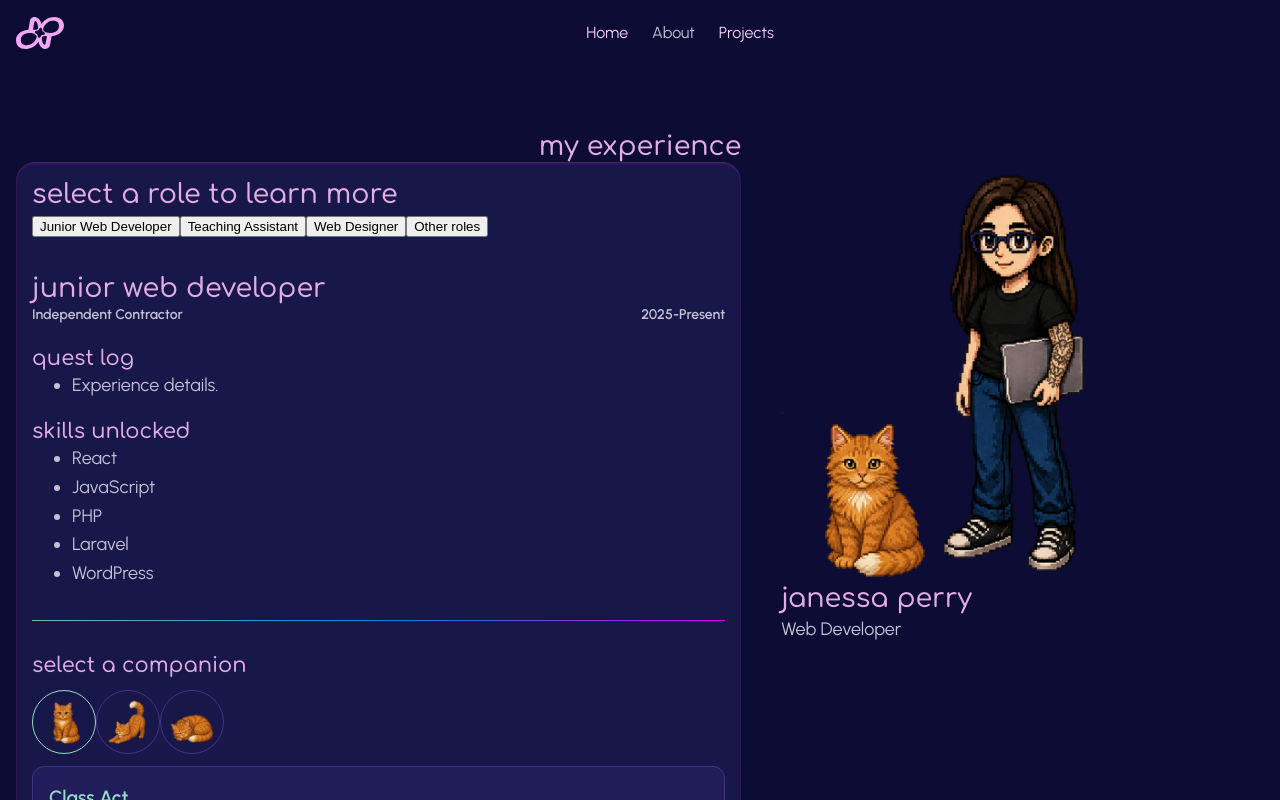
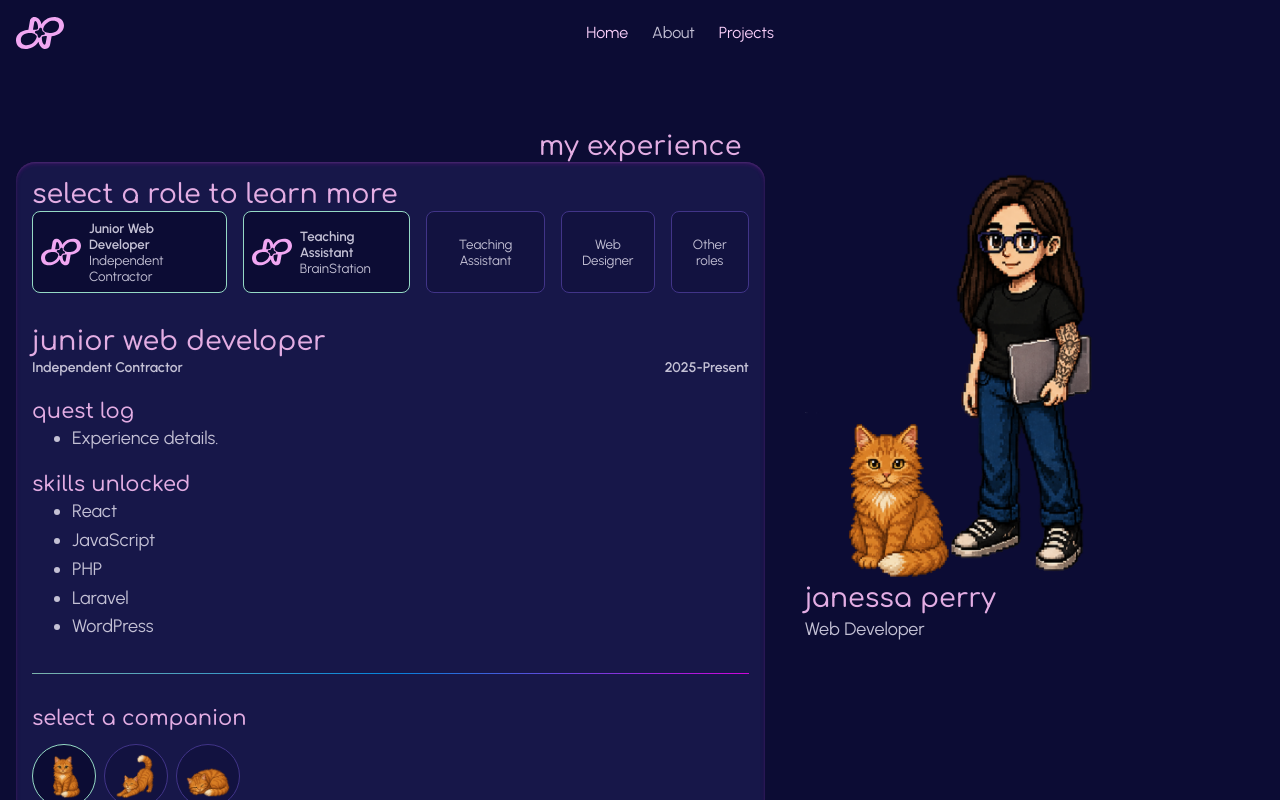
Before and after one commit to janessaperry/portfolio-vue, a Vue app: page /about in a window 1280 px wide. Shown: the top 800 px of the page. Built offline with nearby package versions, Linux system fonts and the light colour scheme.

Commit message:
update AboutView: enhance role-selection UI with logos, adjust companion styles, and refine CSS variables

```diff
--- a/src/assets/base.css
+++ b/src/assets/base.css
@@ -62,8 +62,13 @@
 
   --color-link: var(--jp-c-fuschia-50);
   --color-link-alt: var(--jp-c-seafoam-500);
+
   --color-button: #000;
   --color-button-hover: #000;
+
+  --color-selector-bg: color-mix(in srgb, var(--jp-c-blue-700) 40%, transparent);
+  --color-selector-bg-active: color-mix(in srgb, var(--jp-c-blue-700) 100%, transparent);
+  --color-selector-border-active: var(--jp-c-seafoam-500);
 
   --color-shadow-inset-light: rgba(227, 173, 227, 0.15);
   --color-shadow-inset: rgba(252, 0, 255, 0.15);
@@ -102,3 +107,10 @@ h1, h2, h3, h4, h5, h6 {
   color: var(--color-heading-light);
   text-transform: lowercase;
 }
+
+input,
+textarea,
+select,
+button {
+  font-family: inherit;
+}
--- a/src/views/AboutView.vue
+++ b/src/views/AboutView.vue
@@ -10,11 +10,26 @@
       <div>
         <h2>Select a role to learn more</h2>
 
-        <div>
-          <button aria-pressed="true">Junior Web Developer</button>
-          <button aria-pressed="false">Teaching Assistant</button>
-          <button aria-pressed="false">Web Designer</button>
-          <button aria-pressed="false">Other roles</button>
+        <div class="role-selection">
+          <button aria-pressed="true" class="role-button">
+            <img src="@/assets/logos/jp-logo.svg" alt="Janessa Perry Logo" class="role-logo" />
+            <span class="role-content-wrapper">
+              <span class="role-title">Junior Web Developer</span>
+              <span class="role-company">Independent Contractor</span>
+            </span>
+          </button>
+
+          <button aria-pressed="true" class="role-button">
+            <img src="@/assets/logos/jp-logo.svg" alt="BrainStation Logo" class="role-logo" />
+            <span class="role-content-wrapper">
+              <span class="role-title">Teaching Assistant</span>
+              <span class="role-company">BrainStation</span>
+            </span>
+          </button>
+
+          <button aria-pressed="false" class="role-button">Teaching Assistant</button>
+          <button aria-pressed="false" class="role-button">Web Designer</button>
+          <button aria-pressed="false" class="role-button">Other roles</button>
         </div>
       </div>
 
@@ -52,13 +67,13 @@
         <h3>Select a companion</h3>
         <div class="companion-selection">
           <button aria-pressed="true" class="companion-button" aria-label="Class Act">
-            <img src="@/assets/images/louie-sitting.png" alt="Orange cat sitting."/>
+            <img src="@/assets/images/louie-sitting.png" alt="Orange cat sitting." />
           </button>
           <button aria-pressed="false" class="companion-button" aria-label="Big Stretchies">
-            <img src="@/assets/images/louie-stretching.png" alt="Orange cat stretching."/>
+            <img src="@/assets/images/louie-stretching.png" alt="Orange cat stretching." />
           </button>
           <button aria-pressed="false" class="companion-button" aria-label="Snoozie Boos">
-            <img src="@/assets/images/louie-sleeping.png" alt="Orange cat sleeping."/>
+            <img src="@/assets/images/louie-sleeping.png" alt="Orange cat sleeping." />
           </button>
         </div>
         <div class="companion-bonus">
@@ -104,7 +119,7 @@
 }
 
 .experience-container {
-  flex-basis: 60%;
+  width: 60%;
   padding: 1rem;
   background-color: var(--color-surface-dark);
   border-radius: 1.2rem;
@@ -112,6 +127,46 @@
 
   & > * + * {
     margin-top: 2rem;
+  }
+}
+
+.role-selection {
+  display: flex;
+  gap: 1rem;
+  width: 100%;
+  overflow-x: scroll;
+}
+
+.role-button {
+  display: flex;
+  align-items: center;
+  gap: 0.5rem;
+  width: max-content;
+  padding: 0.5rem;
+  background-color: var(--color-selector-bg);
+  border: 1px solid var(--color-border);
+  border-radius: 0.5rem;
+  color: var(--color-text-light);
+
+  &[aria-pressed='true'] {
+    background-color: var(--color-selector-bg-active);
+    border-color: var(--color-selector-border-active);
+  }
+
+  & > .role-logo {
+    width: 2.5rem;
+    height: 2.5rem;
+  }
+
+  & .role-title {
+    display: block;
+    font-weight: 600;
+    text-align: left;
+  }
+
+  & .role-company {
+    display: block;
+    text-align: left;
   }
 }
 
@@ -138,16 +193,22 @@
   }
 }
 
+.companion-selection {
+  display: flex;
+  gap: 0.5rem;
+}
+
 .companion-button {
   padding: 0.5rem;
   width: 4rem;
   height: 4rem;
   aspect-ratio: 1/1;
-  background: none;
+  background-color: var(--color-selector-bg);
   border: 1px solid var(--color-border);
   border-radius: 9999px;
 
-  &[aria-pressed="true"] {
+  &[aria-pressed='true'] {
+    background-color: var(--color-selector-bg-active);
     border-color: var(--color-text-accent);
   }
 
@@ -155,7 +216,6 @@
     width: 100%;
     object-fit: contain;
   }
-
 }
 
 .companion-bonus {
@@ -180,7 +240,7 @@
 }
 
 .avatar-layout {
-  flex-basis: 40%;
+  width: 40%;
 }
 
 .avatar-container {
```
